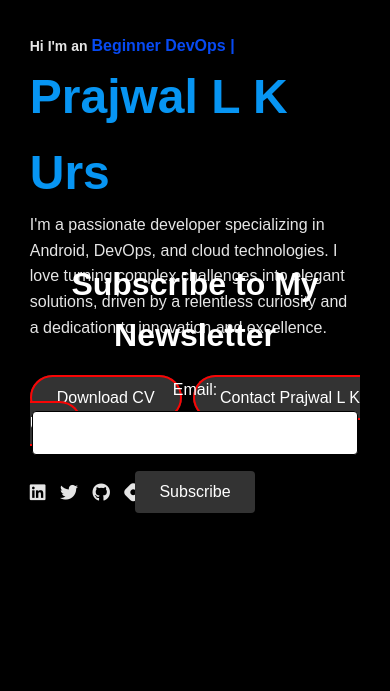
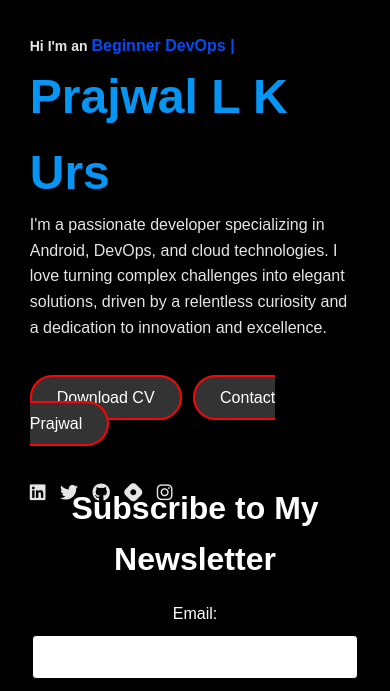
Before and after one commit to iprajwallkurs/landing-page, a plain HTML site: page index.html in a window 390 px wide. Shown: the part 409-1100 px from the top of the page. Before the commit the page ends 956 px from the top, so only its background shows below. Drawn offline with nearby package versions, Linux system fonts and the light colour scheme; a script that the page names is missing.

Commit message:
added responsiveness

```diff
--- a/index.html
+++ b/index.html
@@ -45,7 +45,7 @@
 
                     <div class="btn-group">
                         <a href="images/PLK  C V  (1).jpg" class="btn active" download>Download CV</a>
-                        <a href="mailto:prajwallkursu@gmail.com" class="btn active">Contact Prajwal L K Urs</a>
+                        <a href="mailto:prajwallkursu@gmail.com" class="btn active">Contact Prajwal </a>
 
                     </div>
 
--- a/style.css
+++ b/style.css
@@ -246,7 +246,7 @@ body {
 #newsletter {
     background-color: #000000;
     padding: 2rem;
-    margin: -20rem auto 0 auto;
+    margin: -6rem auto 0 auto;
     max-width: 600px;
     border-radius: 8px;
     box-shadow: 0 0 10px rgba(0, 0, 0, 0.3);
```
